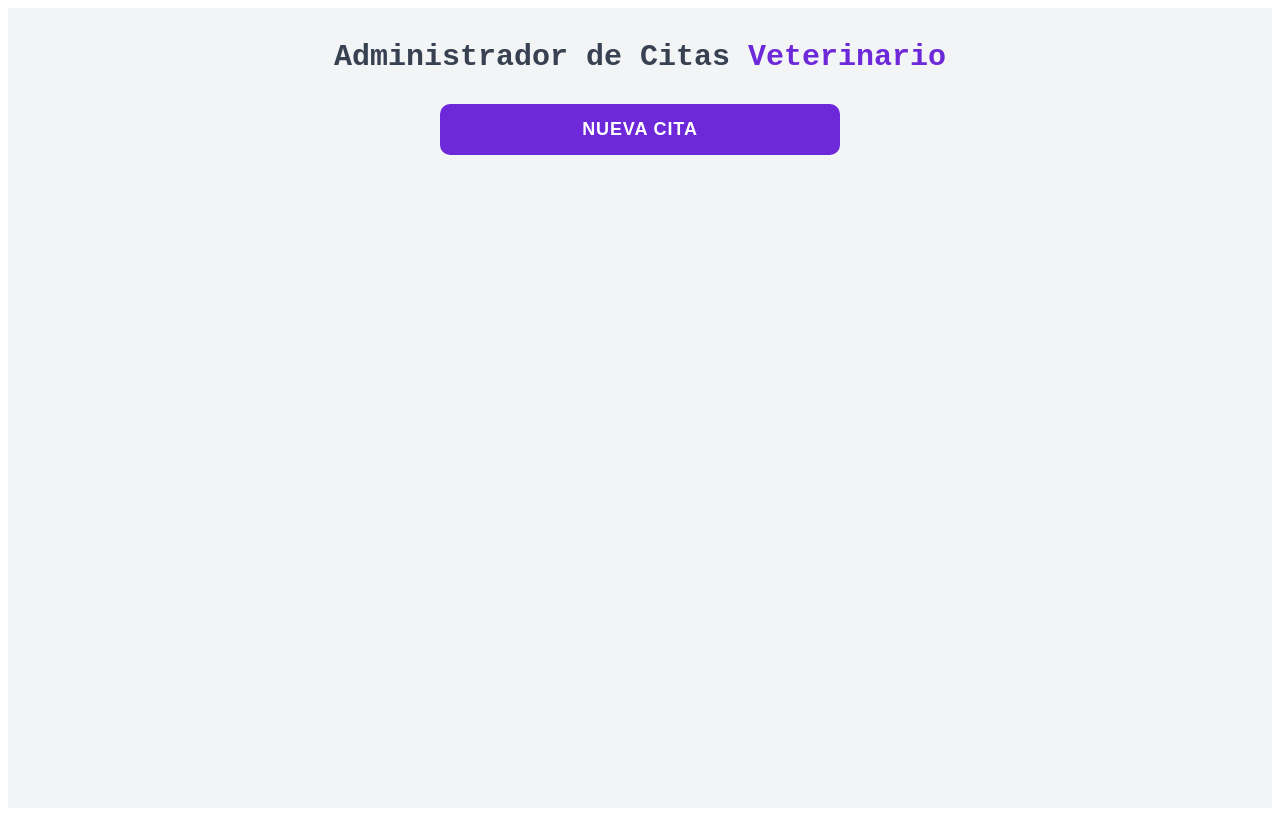
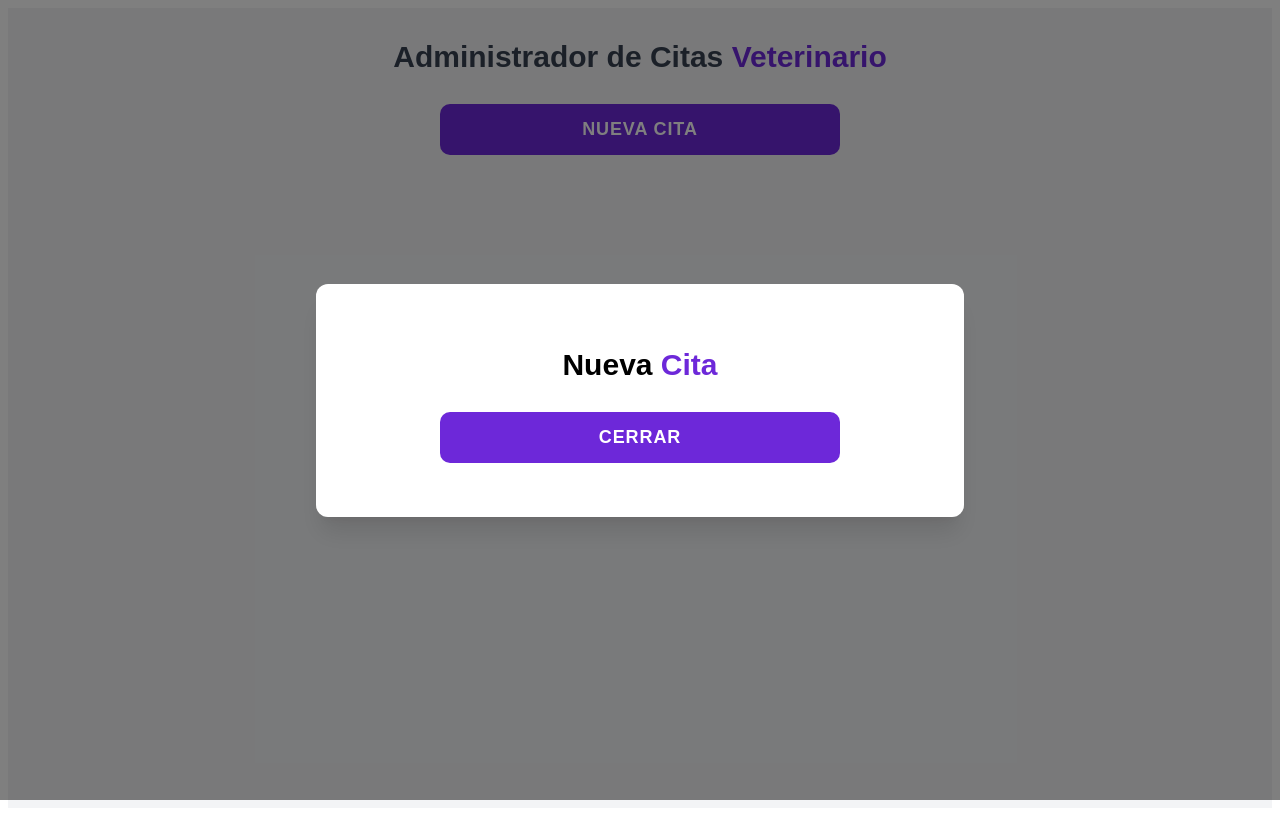
Before and after one commit to zuazoov-utr/citasReactJS-IDGS9A, a React (Vite) app: page / in a window 1280 px wide. Both pictures are taken after a click on the button "NUEVA CITA". Built offline with nearby package versions, Linux system fonts and the light colour scheme.

Commit message:
Create modal with props

```diff
--- a/src/App.jsx
+++ b/src/App.jsx
@@ -1,5 +1,6 @@
 import { useState } from 'react';
 import './css/App.css';
+import Formulario from './components/Formulario.jsx';
 
 function App() {
   const [visible, setVisible] = useState(false);
@@ -16,6 +17,12 @@ function App() {
       >
         <span className='btn-texto-nueva-cita'>Nueva Cita</span>
       </button>
+      {visible && (
+        <Formulario
+          visible={visible}
+          setVisible={setVisible}
+        />
+      )}
     </main>
   )
 }
--- /dev/null
+++ b/src/components/Formulario.jsx
@@ -0,0 +1,25 @@
+import '../css/formulario.css';
+
+const Formulario = ({
+    visible,
+    setVisible
+}) => {
+
+    return (
+        <div className="modal-overlay" role="dialog" aria-modal="true">
+            <div className="modal-content">
+                <div className='formulario-contenido'>
+                    <h1 className='formulario-titulo'>Nueva <span className='formulario-titulo-bold'>Cita</span></h1>
+                    <button
+                        className='btn-cerrar-modal'
+                        onClick={() => setVisible(false)}
+                    >
+                        <span className='btn-texto-cerrar-modal'>Cerrar</span>
+                    </button>
+                </div>
+            </div>
+        </div>
+    )
+};
+
+export default Formulario;
--- a/src/css/App.css
+++ b/src/css/App.css
@@ -4,7 +4,7 @@
     min-height: 100vh;
     padding: 2rem 1rem;
     box-sizing: border-box;
-    font-family: 'Courier New', Courier, monospace;
+    font-family: Arial, Helvetica, sans-serif;
 }
 
 .titulo {
--- /dev/null
+++ b/src/css/formulario.css
@@ -0,0 +1,67 @@
+
+.modal-overlay {
+    position: fixed;
+    inset: 0;
+    background-color: rgba(0, 0, 0, 0.5);
+    display: flex;
+    justify-content: center;
+    align-items: center;
+    padding: 1rem;
+    z-index: 1000;
+}
+
+.modal-content {
+    background-color: #ffff;
+    border-radius: 12px;
+    padding: 1.5rem;
+    width: 100%;
+    max-width: 600px;
+    max-height: 90vh;
+    overflow-y: auto;
+    box-shadow: 0 20px 25px -5px rgba(0, 0, 0, 0.1), 0 10px 10px -5px rgba(0, 0, 0, 0.04)
+}
+
+.btn-cerrar-modal {
+    display: block;
+    background-color: #6d28d9;
+    padding: 0.9375rem 1.5rem;
+    margin: 1.875rem auto 0 auto;
+    border-radius: 10px;
+    border: none;
+    width: 100%;
+    max-width: 400px;
+    transition: background-color 0.2s ease;
+}
+
+.btn-cerrar-modal:hover {
+    background-color: #5b21b6;
+}
+
+.btn-texto-cerrar-modal {
+    text-align: center;
+    color: #FFF;
+    font-size: 1.125rem;
+    font-weight: 900;
+    text-transform: uppercase;
+    letter-spacing: 0.05em;
+}
+
+.formulario-contenido {
+    padding: 30px;
+    border-radius: 12px;
+    box-sizing: border-box;
+    width: 100%;
+}
+
+.formulario-titulo {
+    font-size: 30px;
+    font-weight: 600;
+    text-align: center;
+    margin-top: 10px;
+    margin-bottom: 20px;
+}
+
+.formulario-titulo-bold {
+    color:  #6D28D9;;
+    font-weight: 900;
+}
```
